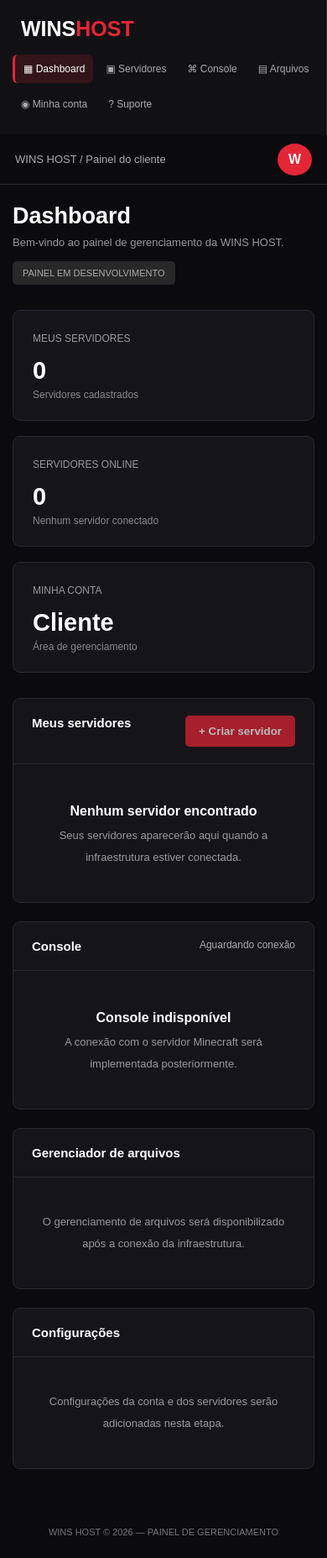
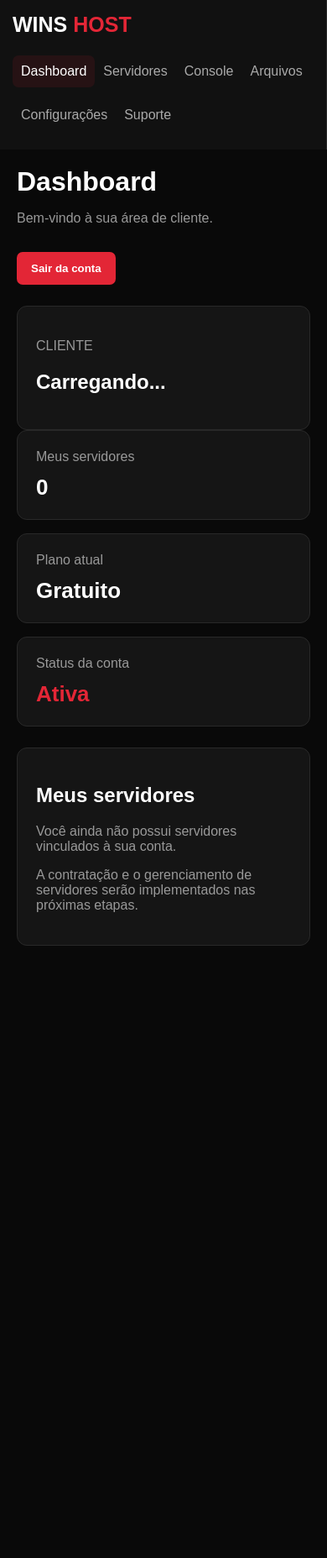
Before and after one commit to andoeadrian12-sudo/wins, a plain HTML site: page painel.html/painel.html in a window 390 px wide. Shown: the whole page at 84% size. After the commit the page ends 1146 px from the top, so only its background shows below. Drawn offline with Linux system fonts and the light colour scheme; a script that the page names is missing.

Commit message:
Update painel.html

```diff
--- a/painel.html/painel.html
+++ b/painel.html/painel.html
@@ -3,142 +3,144 @@
 <html lang="pt-BR">
 <head>
 <meta charset="UTF-8">
-<meta name="viewport" content="width=device-width,initial-scale=1">
-<title>WINS HOST | Painel</title>
+<meta name="viewport" content="width=device-width, initial-scale=1.0">
+<title>Painel | WINS HOST</title>
 <style>
-*{box-sizing:border-box;margin:0;padding:0}
-body{background:#0b0b0e;color:#fff;font-family:Arial,sans-serif}
-:root{--red:#e32636;--panel:#151519;--border:#29292f;--muted:#999}
+*{box-sizing:border-box}
+body{margin:0;background:#090909;color:#fff;font-family:Arial,sans-serif}
 .layout{display:flex;min-height:100vh}
-.sidebar{width:245px;background:#111114;border-right:1px solid var(--border);padding:25px 16px;flex-shrink:0}
-.logo{font-size:25px;font-weight:900;padding:5px 10px 35px}
-.logo span{color:var(--red)}
-.menu-title{font-size:10px;color:#777;letter-spacing:2px;margin:25px 10px 12px}
-.menu a{display:block;color:#aaa;text-decoration:none;padding:13px 12px;border-radius:6px;margin:4px 0;font-size:14px}
-.menu a.active,.menu a:hover{background:#321419;color:white;border-left:3px solid var(--red)}
-.main{flex:1;min-width:0}
-.topbar{height:75px;border-bottom:1px solid var(--border);display:flex;align-items:center;justify-content:space-between;padding:0 35px}
-.topbar span{color:#aaa;font-size:13px}
-.avatar{background:var(--red);padding:10px 13px;border-radius:50%;font-weight:bold}
-.content{padding:35px;max-width:1200px;margin:auto}
-.heading{display:flex;justify-content:space-between;align-items:center;gap:15px;flex-wrap:wrap;margin-bottom:30px}
-.heading h1{font-size:27px}
-.heading p{color:var(--muted);font-size:13px;margin-top:8px}
-.badge{background:#282828;color:#aaa;padding:8px 12px;border-radius:5px;font-size:11px}
-.stats{display:grid;grid-template-columns:repeat(3,1fr);gap:18px;margin-bottom:30px}
-.card{background:var(--panel);border:1px solid var(--border);border-radius:9px;padding:23px}
-.card small{color:#999;font-size:12px}
-.card h2{font-size:29px;margin:14px 0 5px}
-.card p{font-size:12px;color:#888}
-.section{background:var(--panel);border:1px solid var(--border);border-radius:9px;margin-bottom:22px;overflow:hidden}
-.section-head{padding:20px 22px;border-bottom:1px solid var(--border);display:flex;justify-content:space-between;gap:12px}
-.section-head h3{font-size:15px}
-.server{padding:22px;display:flex;justify-content:space-between;align-items:center;gap:15px;flex-wrap:wrap}
-.server-info{display:flex;align-items:center;gap:14px}
-.server-icon{background:#242429;padding:15px;border-radius:8px;font-size:23px}
-.server-info p{color:#999;font-size:12px;margin-top:7px}
-.status{color:#aaa;font-size:12px}
-.empty{text-align:center;padding:40px 20px;color:#999;font-size:13px;line-height:2}
-.empty strong{display:block;color:#fff;font-size:16px}
-button{background:var(--red);border:0;color:white;padding:11px 16px;border-radius:5px;font-weight:bold;cursor:not-allowed;opacity:.7}
-footer{padding:25px;color:#777;font-size:11px;text-align:center}
-@media(max-width:750px){
+.sidebar{width:245px;background:#111;border-right:1px solid #292929;padding:25px 18px}
+.logo{font-size:25px;font-weight:bold;margin-bottom:40px}
+.logo span{color:#e32636}
+.nav a{display:block;padding:14px;margin:7px 0;color:#aaa;text-decoration:none;border-radius:7px}
+.nav a.active,.nav a:hover{background:#261214;color:#fff}
+.main{flex:1;padding:35px;min-width:0}
+.top{display:flex;justify-content:space-between;align-items:center;gap:15px;flex-wrap:wrap}
+h1{margin:0 0 8px}
+.muted{color:#999}
+button{background:#e32636;color:#fff;border:0;padding:12px 17px;border-radius:7px;cursor:pointer;font-weight:bold}
+button:hover{background:#bd1e2c}
+.card{background:#151515;border:1px solid #292929;border-radius:12px;padding:22px;margin-top:25px}
+.stats{display:grid;grid-template-columns:repeat(auto-fit,minmax(190px,1fr));gap:16px}
+.stat{background:#151515;border:1px solid #292929;border-radius:12px;padding:22px}
+.stat strong{display:block;font-size:26px;margin-top:12px}
+#mensagem{color:#ff7777}
+@media(max-width:700px){
 .layout{display:block}
 .sidebar{width:100%;padding:15px}
-.logo{padding-bottom:12px}
-.menu{display:flex;gap:5px;overflow-x:auto}
-.menu-title{display:none}
-.menu a{white-space:nowrap;padding:10px;font-size:12px}
-.topbar{padding:0 18px;height:60px}
-.content{padding:22px 15px}
-.stats{grid-template-columns:1fr}
+.logo{margin-bottom:15px}
+.nav{display:flex;flex-wrap:wrap}
+.nav a{padding:10px}
+.main{padding:20px}
 }
 </style>
 </head>
 <body>
+
 <div class="layout">
 <aside class="sidebar">
-<div class="logo">WINS<span>HOST</span></div>
-<div class="menu-title">GERENCIAMENTO</div>
-<nav class="menu">
-<a href="#" class="active">▦ Dashboard</a>
-<a href="#servidores">▣ Servidores</a>
-<a href="#console">⌘ Console</a>
-<a href="#arquivos">▤ Arquivos</a>
-<a href="#configuracoes">⚙ Configurações</a>
-</nav>
-<div class="menu-title">CONTA</div>
-<nav class="menu">
-<a href="#conta">◉ Minha conta</a>
-<a href="#suporte">? Suporte</a>
+  <div class="logo">WINS <span>HOST</span></div>
+  <nav class="nav">
+    <a class="active" href="painel.html">Dashboard</a>
+    <a href="#">Servidores</a>
+    <a href="#">Console</a>
+    <a href="#">Arquivos</a>
+    <a href="#">Configurações</a>
+    <a href="#">Suporte</a>
   </nav>
 </aside>
 
 <main class="main">
-<header class="topbar">
-<span>WINS HOST / Painel do cliente</span>
-<div class="avatar">W</div>
-</header>
-
-<div class="content">
-<div class="heading">
+  <div class="top">
     <div>
       <h1>Dashboard</h1>
-<p>Bem-vindo ao painel de gerenciamento da WINS HOST.</p>
+      <p class="muted">Bem-vindo à sua área de cliente.</p>
     </div>
-<span class="badge">PAINEL EM DESENVOLVIMENTO</span>
+    <button id="sair">Sair da conta</button>
+  </div>
+
+  <div class="card">
+    <p class="muted">CLIENTE</p>
+    <h2 id="nome">Carregando...</h2>
+    <p id="email" class="muted"></p>
+    <p id="mensagem"></p>
   </div>
 
   <div class="stats">
-<div class="card">
-<small>MEUS SERVIDORES</small>
-<h2>0</h2>
-<p>Servidores cadastrados</p>
+    <div class="stat">
+      <span class="muted">Meus servidores</span>
+      <strong>0</strong>
     </div>
-<div class="card">
-<small>SERVIDORES ONLINE</small>
-<h2>0</h2>
-<p>Nenhum servidor conectado</p>
+    <div class="stat">
+      <span class="muted">Plano atual</span>
+      <strong>Gratuito</strong>
     </div>
-<div class="card">
-<small>MINHA CONTA</small>
-<h2>Cliente</h2>
-<p>Área de gerenciamento</p>
+    <div class="stat">
+      <span class="muted">Status da conta</span>
+      <strong style="color:#e32636">Ativa</strong>
     </div>
   </div>
 
-<div class="section" id="servidores">
-<div class="section-head">
-<h3>Meus servidores</h3>
-<button disabled>+ Criar servidor</button>
+  <div class="card">
+    <h2>Meus servidores</h2>
+    <p class="muted">Você ainda não possui servidores vinculados à sua conta.</p>
+    <p class="muted">A contratação e o gerenciamento de servidores serão implementados nas próximas etapas.</p>
   </div>
-<div class="empty">
-<strong>Nenhum servidor encontrado</strong>
-Seus servidores aparecerão aqui quando a infraestrutura estiver conectada.
-</div>
+</main>
 </div>
 
-<div class="section" id="console">
-<div class="section-head"><h3>Console</h3><span class="status">Aguardando conexão</span></div>
-<div class="empty">
-<strong>Console indisponível</strong>
-A conexão com o servidor Minecraft será implementada posteriormente.
-</div>
-</div>
+<script type="module">
+import { createClient } from
+'https://cdn.jsdelivr.net/npm/@supabase/supabase-js@2/+esm';
 
-<div class="section" id="arquivos">
-<div class="section-head"><h3>Gerenciador de arquivos</h3></div>
-<div class="empty">O gerenciamento de arquivos será disponibilizado após a conexão da infraestrutura.</div>
-</div>
+const SUPABASE_URL = 'https://ykcibycbqhvdkajidqnm.supabase.co';
+const SUPABASE_ANON_KEY = 'COLE_SUA_CHAVE_PUBLICA_AQUI';
 
-<div class="section" id="configuracoes">
-<div class="section-head"><h3>Configurações</h3></div>
-<div class="empty">Configurações da conta e dos servidores serão adicionadas nesta etapa.</div>
-</div>
-</div>
+const supabase = createClient(SUPABASE_URL, SUPABASE_ANON_KEY);
 
-<footer>WINS HOST © 2026 — PAINEL DE GERENCIAMENTO</footer>
-</main>
-</div>
+const nomeElemento = document.getElementById('nome');
+const emailElemento = document.getElementById('email');
+const mensagem = document.getElementById('mensagem');
+
+async function iniciarPainel() {
+  const { data, error } = await supabase.auth.getUser();
+
+  if (error || !data.user) {
+    window.location.replace('login.html');
+    return;
+  }
+
+  const usuario = data.user;
+
+  const { data: perfil, error: erroPerfil } = await supabase
+    .from('profiles')
+    .select('username')
+    .eq('id', usuario.id)
+    .maybeSingle();
+
+  if (erroPerfil) {
+    mensagem.textContent = 'Não foi possível carregar seu perfil.';
+  }
+
+  nomeElemento.textContent =
+    perfil?.username || usuario.user_metadata?.username || 'Cliente';
+
+  emailElemento.textContent = usuario.email || '';
+}
+
+document.getElementById('sair').addEventListener('click', async () => {
+  const { error } = await supabase.auth.signOut();
+
+  if (error) {
+    mensagem.textContent = 'Não foi possível sair da conta.';
+    return;
+  }
+
+  window.location.replace('login.html');
+});
+
+iniciarPainel();
+</script>
+
 </body>
 </html>
```
Lines whose indentation alone changed are shown as unchanged.
